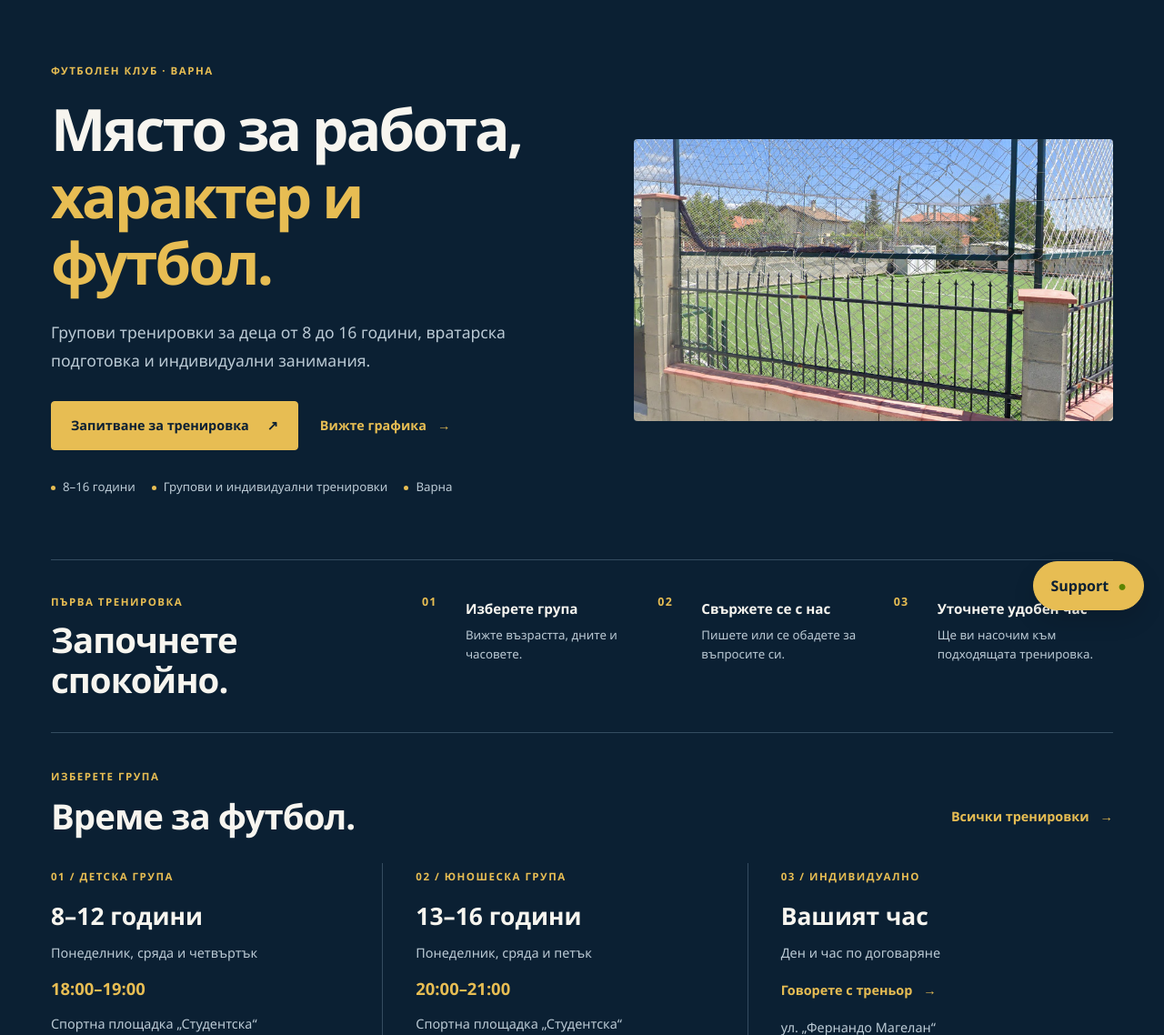
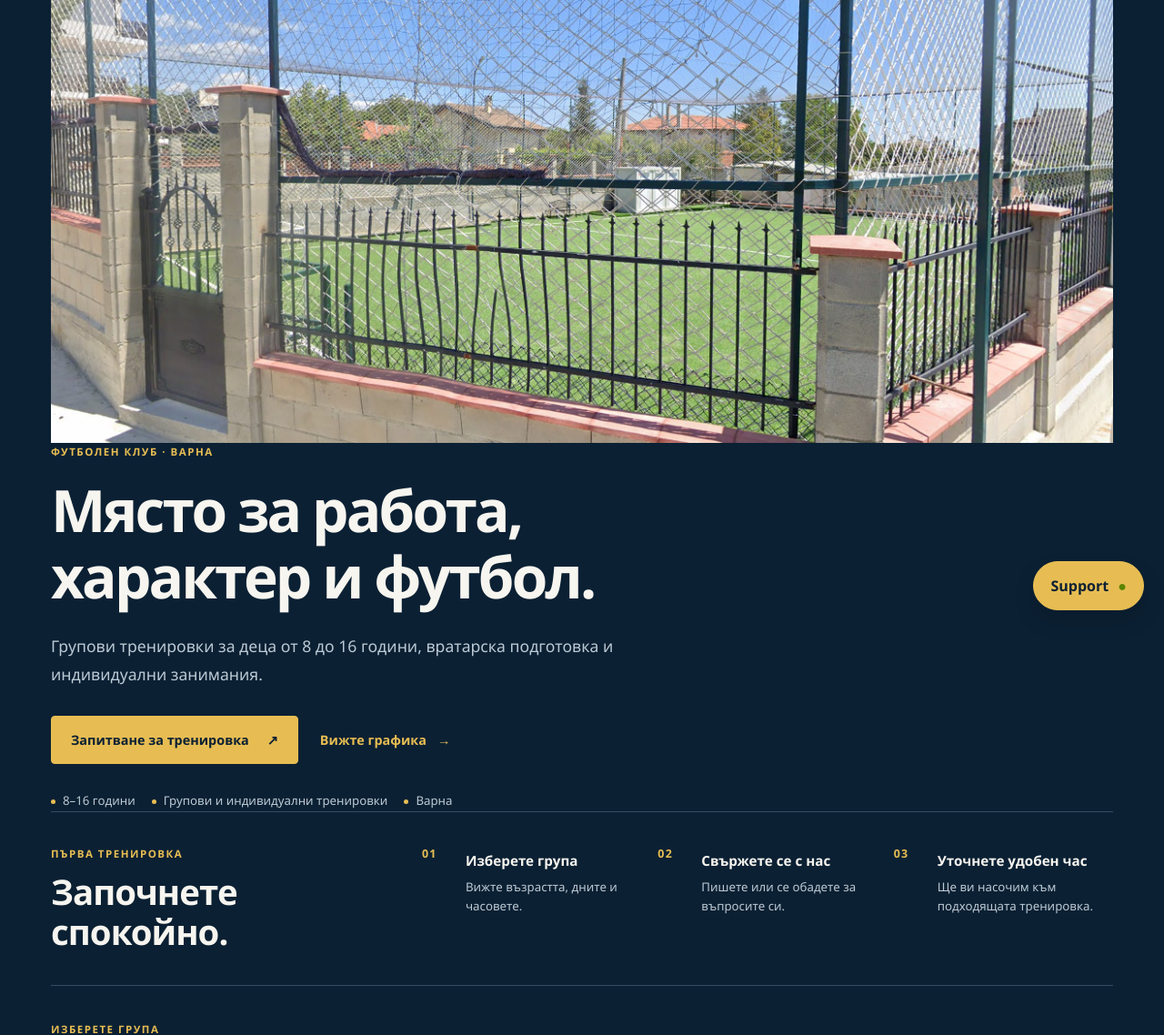
Before and after one commit to martiparty2000/marevstars.com, a Django app: page / in a window 1280 px wide. Shown: the part 107-1245 px from the top of the page at 91% size. Run offline with Django 5.2, Linux system fonts and the light colour scheme.

Commit message:
Redesign home hero as full visual section

```diff
--- a/templates/home.html
+++ b/templates/home.html
@@ -1,8 +1,10 @@
 {% extends 'base.html' %}
 {% load static %}
 {% block content %}
-<section class="hero" aria-labelledby="hero-title">
-    <div class="hero-copy">
+<section class="home-hero" aria-labelledby="hero-title">
+    <img class="home-hero-image" src="{% static 'images/privateteren.png' %}" alt="" fetchpriority="high">
+    <div class="home-hero-shade" aria-hidden="true"></div>
+    <div class="home-hero-copy">
         <p class="eyebrow">Футболен клуб · Варна</p>
         <h1 id="hero-title">Място за работа,<br><span>характер и футбол.</span></h1>
         <p class="lead">Групови тренировки за деца от 8 до 16 години, вратарска подготовка и индивидуални занимания.</p>
@@ -14,9 +16,6 @@
             <span>8–16 години</span><span>Групови и индивидуални тренировки</span><span>Варна</span>
         </div>
     </div>
-    <figure class="hero-photo">
-        <img src="{% static 'images/privateteren.png' %}" alt="Футболно игрище за индивидуални тренировки" fetchpriority="high">
-    </figure>
 </section>
 <section class="first-training" aria-labelledby="first-training-title">
     <div><p class="eyebrow">Първа тренировка</p><h2 id="first-training-title">Започнете спокойно.</h2></div>
```
